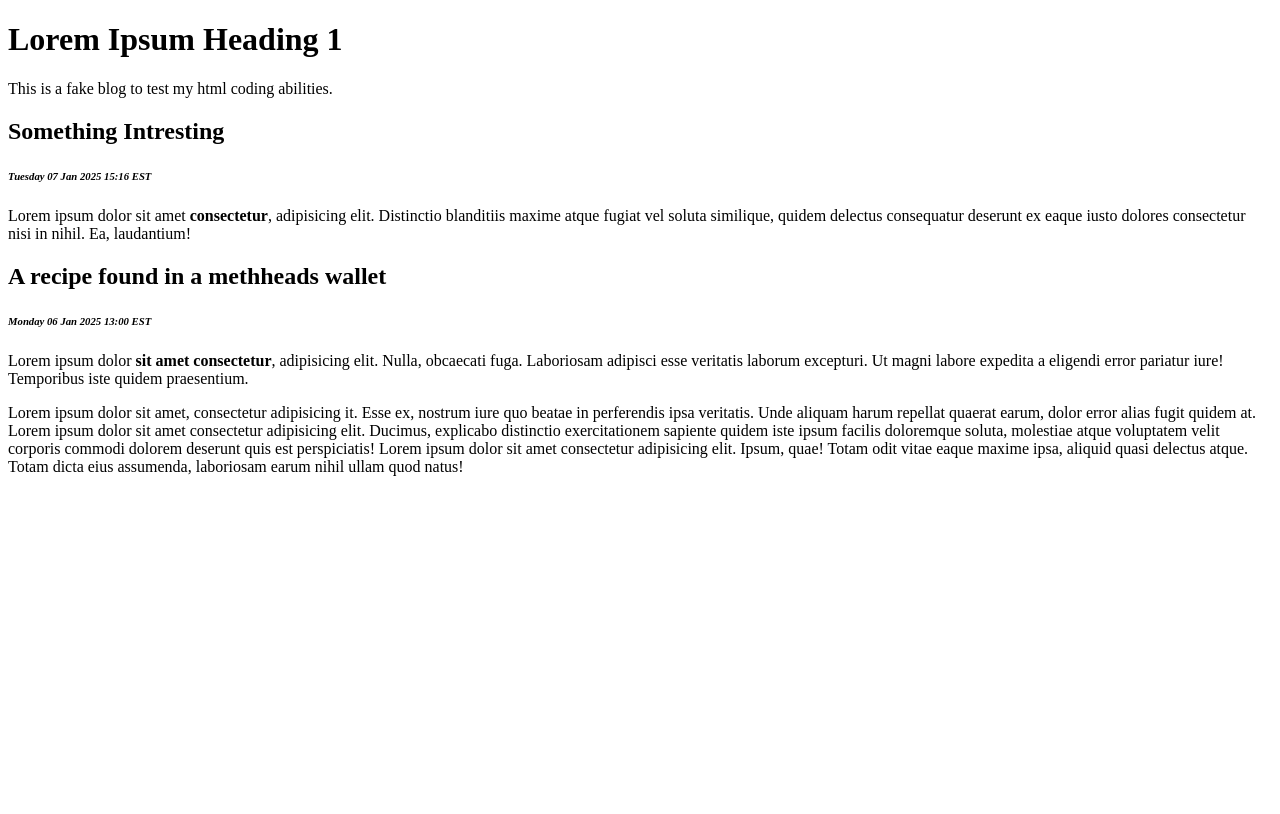
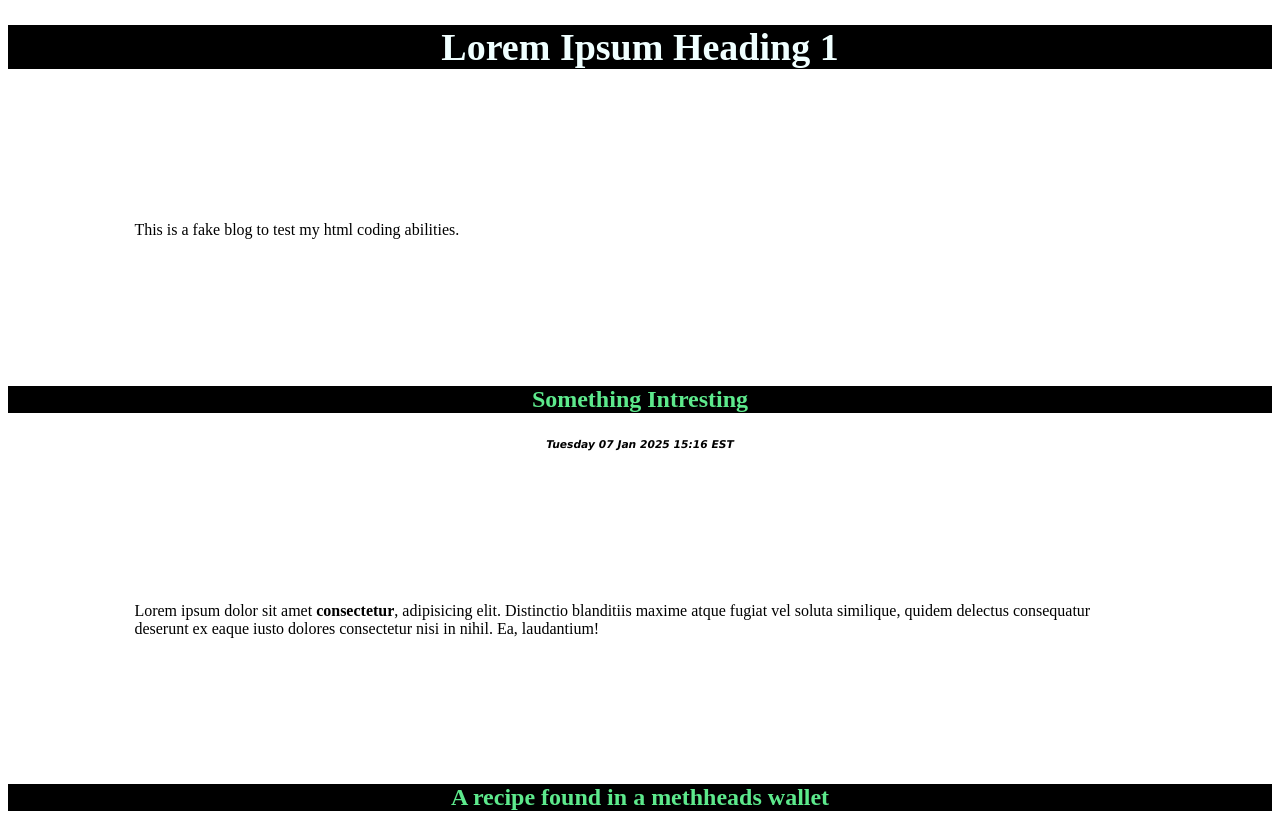
Before and after one commit to sailcatdev/git_test, a plain HTML site: page html-playground/index.html in a window 1280 px wide. Shown: the top 814 px of the page. Drawn offline with Linux system fonts and the light colour scheme.

Commit message:
Add styling to test site

```diff
--- a/html-playground/index.html
+++ b/html-playground/index.html
@@ -4,15 +4,16 @@
     <meta charset="UTF-8">
     <meta name="viewport" content="width=device-width, initial-scale=1.0">
     <title>Test Blog</title>
+    <link rel="stylesheet" href="./style.css">
 </head>
 <body>
-    <h1>Lorem Ipsum Heading 1</h1>
+    <h1 class="heading main">Lorem Ipsum Heading 1</h1>
         <p>This is a fake blog to test my html coding abilities.</p>
-    <h2>Something Intresting</h2>
-        <h6><em>Tuesday 07 Jan 2025 15:16 EST</em></h6>
+    <h2 class="heading sub">Something Intresting</h2>
+        <h6 class="date"><em>Tuesday 07 Jan 2025 15:16 EST</em></h6>
          <p>Lorem ipsum dolor sit amet <strong>consectetur</strong>, adipisicing elit. Distinctio blanditiis maxime atque fugiat vel soluta similique, quidem delectus consequatur deserunt ex eaque iusto dolores consectetur nisi in nihil. Ea, laudantium!</p>
-    <h2>A recipe found in a methheads wallet</h2>
-        <h6><!-- <em> makes my text italic -->  <em>Monday 06 Jan 2025 13:00 EST</em></h6>
+    <h2 class="heading sub">A recipe found in a methheads wallet</h2>
+        <h6 class="date"><!-- <em> makes my text italic -->  <em>Monday 06 Jan 2025 13:00 EST</em></h6>
         <p>Lorem ipsum dolor <!-- <strong> makes my text bold --><strong>sit amet consectetur</strong>, adipisicing elit. Nulla, obcaecati fuga. Laboriosam adipisci esse veritatis laborum excepturi. Ut magni labore expedita a eligendi error pariatur iure! Temporibus iste quidem praesentium.</p>
         <p>Lorem ipsum dolor sit amet, consectetur adipisicing it. Esse ex, nostrum iure quo beatae in perferendis ipsa veritatis. Unde aliquam harum repellat quaerat earum, dolor error alias fugit quidem at. Lorem ipsum dolor sit amet consectetur adipisicing elit. Ducimus, explicabo distinctio exercitationem sapiente quidem iste ipsum facilis doloremque soluta, molestiae atque voluptatem velit corporis commodi dolorem deserunt quis est perspiciatis! Lorem ipsum dolor sit amet consectetur adipisicing elit. Ipsum, quae! Totam odit vitae eaque maxime ipsa, aliquid quasi delectus atque. Totam dicta eius assumenda, laboriosam earum nihil ullam quod natus!</p>
 
--- /dev/null
+++ b/html-playground/style.css
@@ -0,0 +1,24 @@
+.heading {
+    text-align: center;
+    background-color: black;
+    color: azure;
+
+}
+
+.heading.main {
+    font-size: 38px;
+}
+
+.heading.sub {
+    color: rgb(93, 233, 140);
+}
+
+.date {
+    text-align: center;
+    font-family: Verdana, Geneva, Tahoma, sans-serif;
+}
+
+p {
+    border-color: black;
+    padding: 10%;
+}
```
